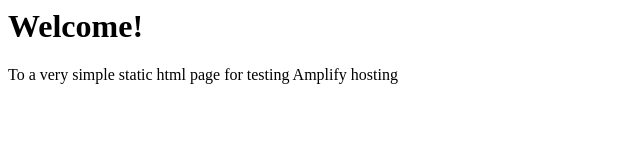
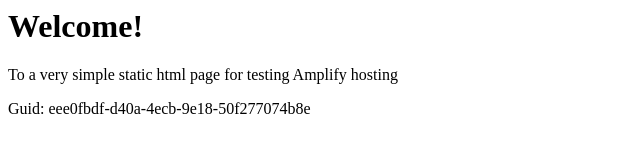
Before and after one commit to aws-aemilia-sin/Github-PR-Commit-Integration-Test-DoNotTouch-GitH-MJCD6L4M-v1-preprod-ap-southeast-1, a website: page src/index.html in a window 1280 px wide. Shown: the whole page, without its empty margins (0-640 px from the left). Drawn offline with Linux system fonts and the light colour scheme.

Commit message:
commit from integ tests

```diff
--- a/src/index.html
+++ b/src/index.html
@@ -1,3 +1,5 @@
+
+
 <html lang="en">
 
 <head>
@@ -10,6 +12,6 @@
 <body>
     <h1>Welcome!</h1>
     <p>To a very simple static html page for testing Amplify hosting</p>
-</body>
+    <p>Guid: eee0fbdf-d40a-4ecb-9e18-50f277074b8e</p></body>
 
 </html>
```
